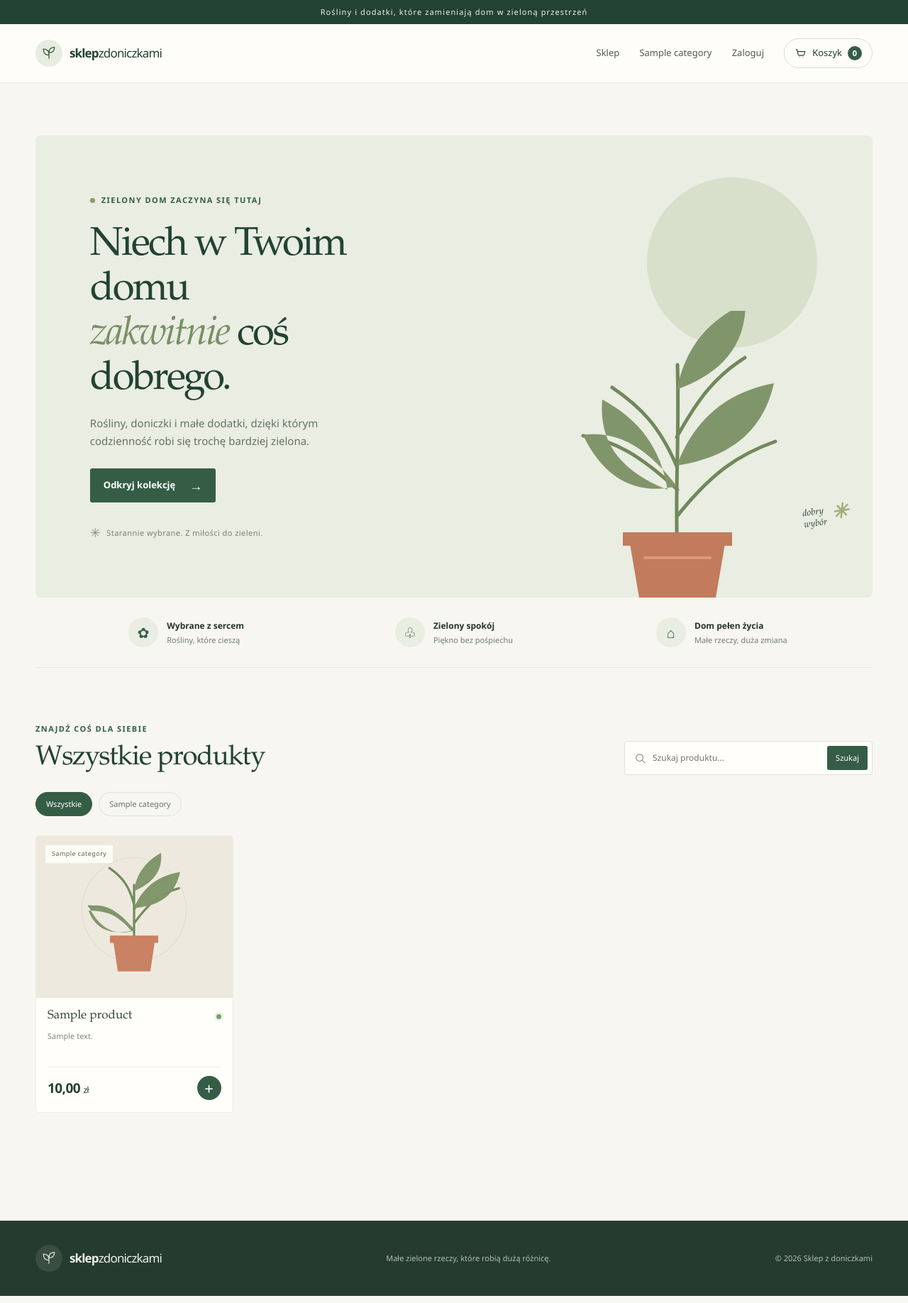
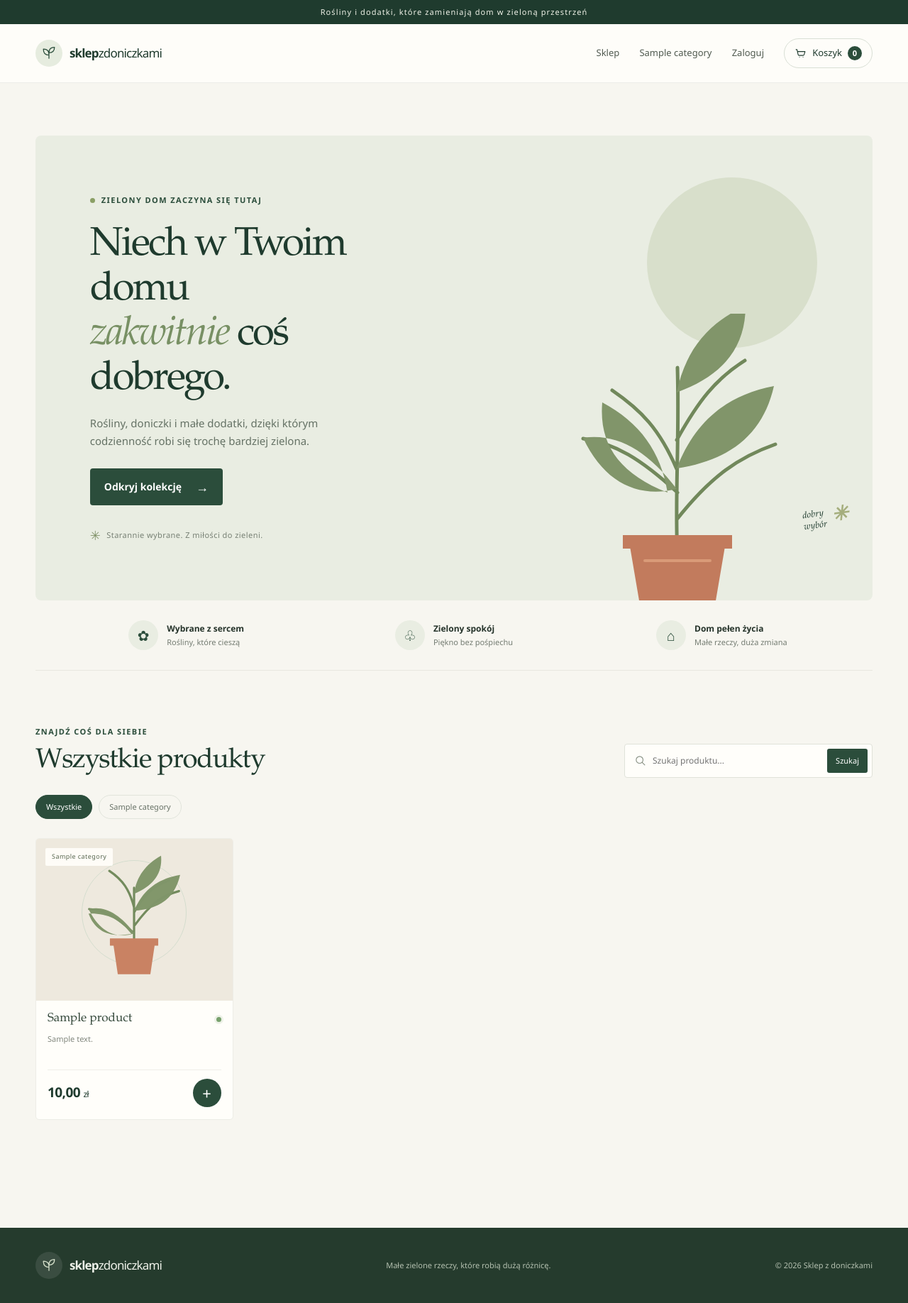
Before and after one commit to michalantczak10/sklepzdoniczkami, a Django app: page / in a window 1280 px wide. Shown: the whole page at 71% size. Run offline with Django 5.2, Linux system fonts and the light colour scheme; tables that the repository leaves empty hold one stand-in row (values such as "Sample post").

Commit message:
Accessibility: improve contrast, larger hit targets and visible focus styles
Co-authored-by: Copilot <223556219+Copilot@users.noreply.github.com>

```diff
--- a/sklepzdoniczkami/static/sklepzdoniczkami/css/store.css
+++ b/sklepzdoniczkami/static/sklepzdoniczkami/css/store.css
@@ -2,12 +2,13 @@
     color-scheme: light;
     --ink: #26342b;
     --muted: #747c72;
-    --green: #355d46;
-    --green-dark: #234332;
+    --green: #2b4d3b; /* slightly darker for contrast */
+    --green-dark: #1f3b2e;
     --green-soft: #e6ecdf;
     --paper: #f7f6f0;
     --white: #fffefa;
     --line: #e8e7df;
+    --focus: #9ccaa0;
     --serif: "Iowan Old Style", "Palatino Linotype", "Book Antiqua", Georgia, serif;
     --sans: "Avenir Next", Avenir, "Segoe UI", Arial, sans-serif;
     font-family: var(--sans);
@@ -41,8 +42,9 @@ button { cursor: pointer; }
 .hero h1 { margin: 22px 0 17px; color: var(--green-dark); font: 500 clamp(38px, 4.4vw, 60px)/1.12 var(--serif); letter-spacing: -.045em; }
 .hero h1 em { color: #789064; font-weight: 500; }
 .hero-copy > p { max-width: 410px; margin: 0 0 27px; color: #657265; font-size: 15px; }
-.btn { display: inline-flex; align-items: center; gap: 20px; padding: 13px 19px; border: 0; border-radius: 3px; background: var(--green); color: white; font-size: 13px; font-weight: 600; }
-.btn:hover, .btn:focus-visible { transform: translateY(-2px); background: var(--green-dark); box-shadow: 0 7px 18px #23433224; }
+.btn { display: inline-flex; align-items: center; gap: 20px; padding: 14px 20px; border: 0; border-radius: 4px; background: var(--green); color: white; font-size: 14px; font-weight: 700; }
+.btn:hover { transform: translateY(-2px); background: var(--green-dark); box-shadow: 0 7px 18px #23433224; }
+.btn:focus-visible { outline: 3px solid var(--focus); outline-offset: 3px; }
 .btn span { font-size: 18px; line-height: 1; }
 .hero-note { display: flex; align-items: center; gap: 8px; margin-top: 28px; color: #778074; font-size: 11px; letter-spacing: .04em; }
 .hero-note-icon { color: #82936a; font-size: 18px; }
@@ -97,8 +99,9 @@ button { cursor: pointer; }
 .product-buy-row { display: flex; align-items: center; justify-content: space-between; gap: 10px; padding-top: 12px; border-top: 1px solid #eeeee8; }
 .price { color: var(--green-dark); font-size: 19px; font-weight: 600; letter-spacing: -.03em; }
 .price small { font-size: 12px; font-weight: 500; }
-.add-button { display: grid; width: 34px; height: 34px; place-items: center; border: 0; border-radius: 50%; background: var(--green); color: white; font-size: 22px; line-height: 1; }
-.add-button:hover, .add-button:focus-visible { transform: rotate(90deg); background: #789064; }
+.add-button { display: grid; width: 40px; height: 40px; place-items: center; border: 0; border-radius: 50%; background: var(--green); color: white; font-size: 22px; line-height: 1; padding: 4px; }
+.add-button:hover { transform: rotate(90deg); background: #789064; }
+.add-button:focus-visible { outline: 3px solid var(--focus); outline-offset: 3px; box-shadow: 0 6px 18px #20392522; }
 .unavailable { color: #a0705c; font-size: 10px; }
 .empty-state { grid-column: 1/-1; padding: 55px 20px; text-align: center; }
 .empty-state > span { color: #91a07d; font-size: 38px; }
@@ -121,6 +124,13 @@ button { cursor: pointer; }
 .messages .warning { background: #f7edce; color: #745d24; }
 .messages .error { background: #f4e3de; color: #8a3e34; }
 .sr-only { position: absolute; width: 1px; height: 1px; padding: 0; margin: -1px; overflow: hidden; clip: rect(0, 0, 0, 0); white-space: nowrap; border: 0; }
+
+/* Accessibility helpers: visible focus and larger hit targets */
+.product-card:focus-within { box-shadow: 0 12px 28px #2039251a; outline: 3px solid #dfefe0; outline-offset: 2px; }
+.product-grid { outline: none; }
+/* Ensure interactive elements have clear focus */
+a:focus-visible, button:focus-visible, input:focus-visible { outline: 3px solid var(--focus); outline-offset: 3px; }
+
 
 main > .container:not(.message-wrap) { padding-top: 42px; padding-bottom: 64px; }
 main > .container:not(.message-wrap) > h1 { margin: 0 0 25px; color: var(--green-dark); font: 500 38px/1.2 var(--serif); }
```
